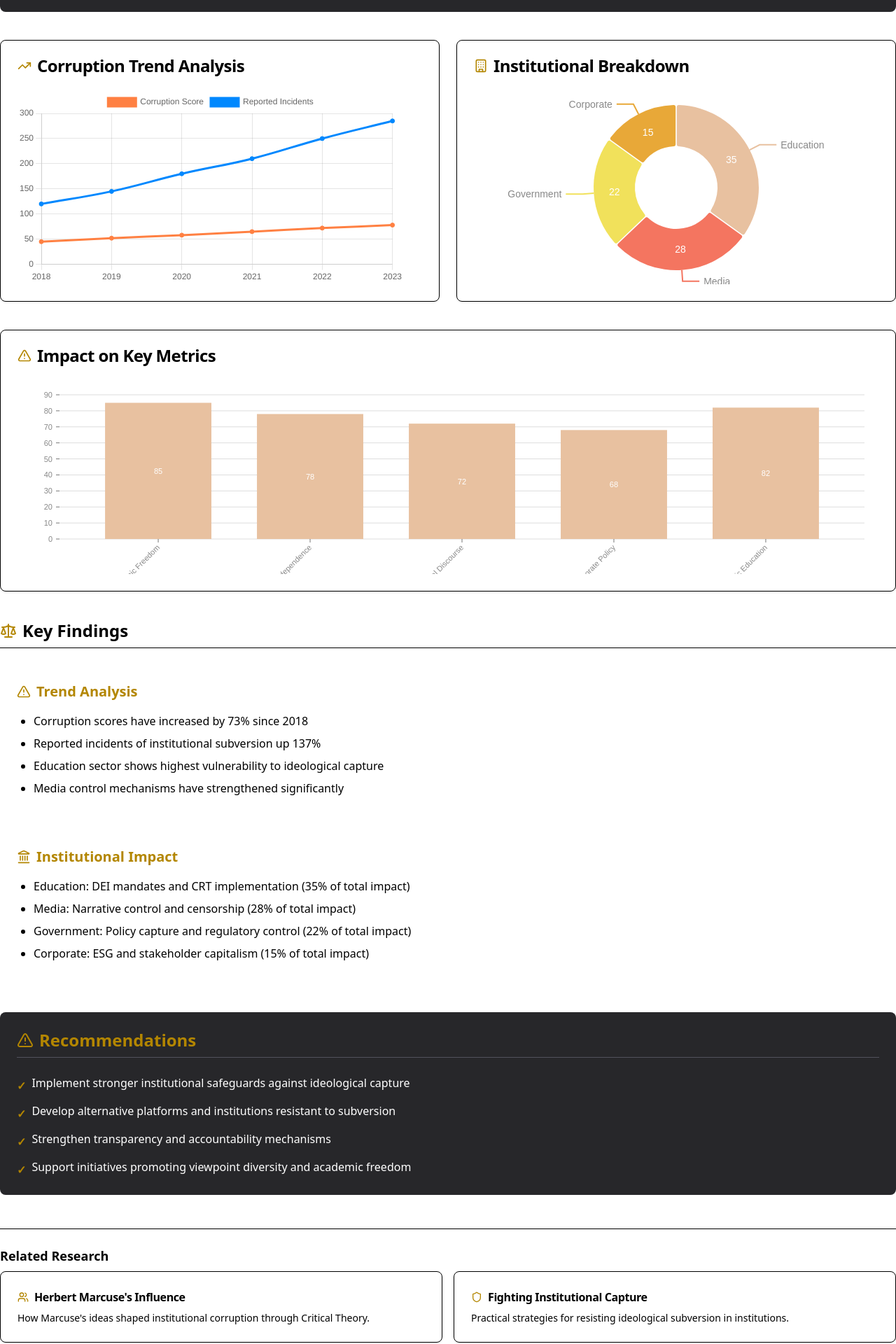
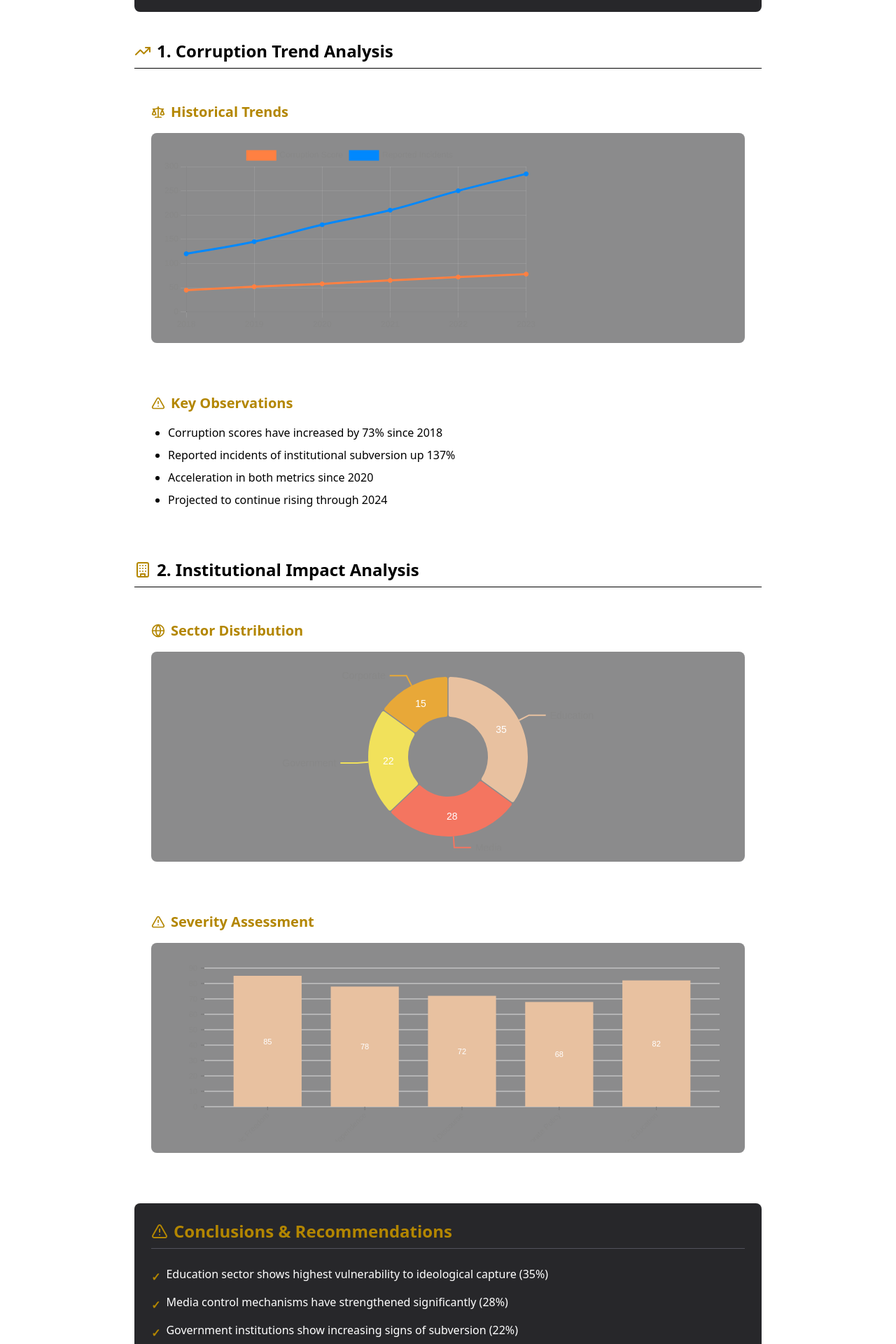
Before and after one commit to ArsCodeAmatoria/4lor, a Next.js app: page /corruption-analysis in a window 1280 px wide. Shown: the part 360-2280 px from the top of the page at 70% size. Built offline with nearby package versions, Linux system fonts and the light colour scheme.

Commit message:
style: Update corruption analysis page layout to match research articles

```diff
--- a/src/app/corruption-analysis/page.tsx
+++ b/src/app/corruption-analysis/page.tsx
@@ -60,8 +60,29 @@ const lineChartOptions = {
       type: 'linear' as const,
       display: true,
       position: 'left' as const,
+      grid: {
+        color: 'rgba(255, 255, 255, 0.1)',
       },
+      ticks: {
+        color: '#888888',
+      }
     },
+    x: {
+      grid: {
+        color: 'rgba(255, 255, 255, 0.1)',
+      },
+      ticks: {
+        color: '#888888',
+      }
+    }
+  },
+  plugins: {
+    legend: {
+      labels: {
+        color: '#888888',
+      }
+    }
+  }
 };
 
 const institutionalBreakdown = [
@@ -82,7 +103,7 @@ const impactMetrics = [
 export default function CorruptionAnalysis() {
   return (
     <div className="container py-10">
-      <div className="max-w-7xl mx-auto">
+      <div className="max-w-4xl mx-auto">
         <div className="mb-6">
           <Link href="/">
             <Button variant="ghost" className="gap-1 pl-0 hover:text-highlight hover:bg-transparent">
@@ -100,27 +121,49 @@ export default function CorruptionAnalysis() {
           </p>
         </div>
 
-        <div className="grid gap-6 md:grid-cols-2 mb-10">
-          <Card>
-            <CardHeader>
-              <CardTitle className="flex items-center gap-2">
-                <TrendingUp className="h-5 w-5 text-highlight" />
-                Corruption Trend Analysis
-              </CardTitle>
-            </CardHeader>
-            <CardContent className="h-[300px] relative">
+        <div className="prose prose-slate dark:prose-invert max-w-none">
+          <section className="mb-12">
+            <h2 className="text-2xl font-bold flex items-center gap-2 border-b pb-2">
+              <TrendingUp className="h-6 w-6 text-highlight" />
+              1. Corruption Trend Analysis
+            </h2>
+
+            <div className="bg-highlight/10 p-6 rounded-lg mt-6">
+              <h3 className="text-xl font-semibold flex items-center gap-2 text-highlight mb-4">
+                <Scale className="h-5 w-5" />
+                Historical Trends
+              </h3>
+              <div className="h-[300px] relative bg-zinc-900/50 p-4 rounded-lg">
                 <Line options={lineChartOptions} data={yearlyCorruptionData} />
-            </CardContent>
-          </Card>
+              </div>
+            </div>
 
-          <Card>
-            <CardHeader>
-              <CardTitle className="flex items-center gap-2">
-                <Building className="h-5 w-5 text-highlight" />
-                Institutional Breakdown
-              </CardTitle>
-            </CardHeader>
-            <CardContent className="h-[300px]">
+            <div className="bg-highlight/10 p-6 rounded-lg mt-6">
+              <h3 className="text-xl font-semibold flex items-center gap-2 text-highlight mb-4">
+                <AlertTriangle className="h-5 w-5" />
+                Key Observations
+              </h3>
+              <ul className="list-disc pl-6 space-y-2">
+                <li>Corruption scores have increased by 73% since 2018</li>
+                <li>Reported incidents of institutional subversion up 137%</li>
+                <li>Acceleration in both metrics since 2020</li>
+                <li>Projected to continue rising through 2024</li>
+              </ul>
+            </div>
+          </section>
+
+          <section className="mb-12">
+            <h2 className="text-2xl font-bold flex items-center gap-2 border-b pb-2">
+              <Building className="h-6 w-6 text-highlight" />
+              2. Institutional Impact Analysis
+            </h2>
+
+            <div className="bg-highlight/10 p-6 rounded-lg mt-6">
+              <h3 className="text-xl font-semibold flex items-center gap-2 text-highlight mb-4">
+                <Globe className="h-5 w-5" />
+                Sector Distribution
+              </h3>
+              <div className="h-[300px] relative bg-zinc-900/50 p-4 rounded-lg">
                 <ResponsivePie
                   data={institutionalBreakdown}
                   margin={{ top: 20, right: 20, bottom: 20, left: 20 }}
@@ -146,18 +189,15 @@ export default function CorruptionAnalysis() {
                     }
                   }}
                 />
-            </CardContent>
-          </Card>
+              </div>
             </div>
 
-        <Card className="mb-10">
-          <CardHeader>
-            <CardTitle className="flex items-center gap-2">
-              <AlertTriangle className="h-5 w-5 text-highlight" />
-              Impact on Key Metrics
-            </CardTitle>
-          </CardHeader>
-          <CardContent className="h-[300px]">
+            <div className="bg-highlight/10 p-6 rounded-lg mt-6">
+              <h3 className="text-xl font-semibold flex items-center gap-2 text-highlight mb-4">
+                <AlertTriangle className="h-5 w-5" />
+                Severity Assessment
+              </h3>
+              <div className="h-[300px] relative bg-zinc-900/50 p-4 rounded-lg">
                 <ResponsiveBar
                   data={impactMetrics}
                   keys={['value']}
@@ -192,71 +232,38 @@ export default function CorruptionAnalysis() {
                     }
                   }}
                 />
-          </CardContent>
-        </Card>
-
-        <div className="prose prose-slate dark:prose-invert max-w-none">
-          <section className="mb-12">
-            <h2 className="text-2xl font-bold flex items-center gap-2 border-b pb-2">
-              <Scale className="h-6 w-6 text-highlight" />
-              Key Findings
-            </h2>
-
-            <div className="bg-highlight/10 p-6 rounded-lg mt-6">
-              <h3 className="text-xl font-semibold flex items-center gap-2 text-highlight mb-4">
-                <AlertTriangle className="h-5 w-5" />
-                Trend Analysis
-              </h3>
-              <ul className="list-disc pl-6 space-y-2">
-                <li>Corruption scores have increased by 73% since 2018</li>
-                <li>Reported incidents of institutional subversion up 137%</li>
-                <li>Education sector shows highest vulnerability to ideological capture</li>
-                <li>Media control mechanisms have strengthened significantly</li>
-              </ul>
               </div>
-
-            <div className="bg-highlight/10 p-6 rounded-lg mt-6">
-              <h3 className="text-xl font-semibold flex items-center gap-2 text-highlight mb-4">
-                <Landmark className="h-5 w-5" />
-                Institutional Impact
-              </h3>
-              <ul className="list-disc pl-6 space-y-2">
-                <li>Education: DEI mandates and CRT implementation (35% of total impact)</li>
-                <li>Media: Narrative control and censorship (28% of total impact)</li>
-                <li>Government: Policy capture and regulatory control (22% of total impact)</li>
-                <li>Corporate: ESG and stakeholder capitalism (15% of total impact)</li>
-              </ul>
             </div>
           </section>
 
           <section className="mb-12 bg-zinc-800 text-white p-6 rounded-lg">
             <h2 className="text-2xl font-bold flex items-center gap-2 border-b border-zinc-600 pb-2 text-highlight">
               <AlertTriangle className="h-6 w-6" />
-              Recommendations
+              Conclusions & Recommendations
             </h2>
             <ul className="mt-6 space-y-3">
               <li className="flex items-start">
                 <span className="text-highlight font-bold mr-2 mt-1">✓</span>
                 <div>
-                  Implement stronger institutional safeguards against ideological capture
+                  Education sector shows highest vulnerability to ideological capture (35%)
                 </div>
               </li>
               <li className="flex items-start">
                 <span className="text-highlight font-bold mr-2 mt-1">✓</span>
                 <div>
-                  Develop alternative platforms and institutions resistant to subversion
+                  Media control mechanisms have strengthened significantly (28%)
                 </div>
               </li>
               <li className="flex items-start">
                 <span className="text-highlight font-bold mr-2 mt-1">✓</span>
                 <div>
-                  Strengthen transparency and accountability mechanisms
+                  Government institutions show increasing signs of subversion (22%)
                 </div>
               </li>
               <li className="flex items-start">
                 <span className="text-highlight font-bold mr-2 mt-1">✓</span>
                 <div>
-                  Support initiatives promoting viewpoint diversity and academic freedom
+                  Corporate sector adopting ideological mandates through ESG and DEI (15%)
                 </div>
               </li>
             </ul>
@@ -281,17 +288,17 @@ export default function CorruptionAnalysis() {
                 </Card>
               </Link>
 
-              <Link href="/research/fighting-cultural-marxism-bc" className="block">
+              <Link href="/research/kalergi-plan" className="block">
                 <Card className="h-full hover:border-highlight transition-colors">
                   <CardHeader className="pb-2">
                     <CardTitle className="text-base flex items-center gap-2">
-                      <Shield className="h-4 w-4 text-highlight" />
-                      Fighting Institutional Capture
+                      <Globe className="h-4 w-4 text-highlight" />
+                      The Kalergi Plan
                     </CardTitle>
                   </CardHeader>
                   <CardContent>
                     <p className="text-sm text-muted-foreground">
-                      Practical strategies for resisting ideological subversion in institutions.
+                      Global implementation of institutional subversion through mass migration and elite control.
                     </p>
                   </CardContent>
                 </Card>
```
Lines whose indentation alone changed are shown as unchanged.
